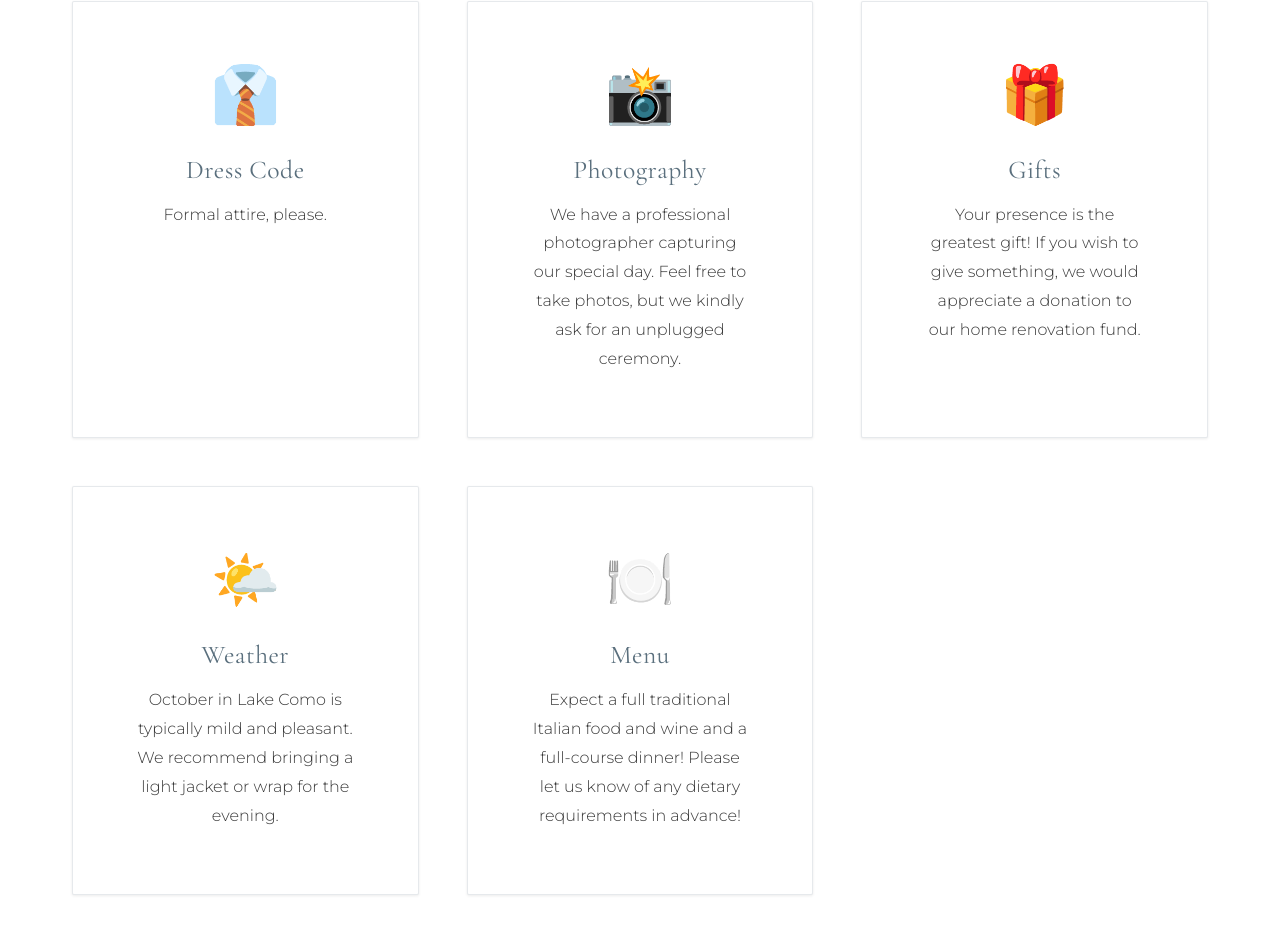
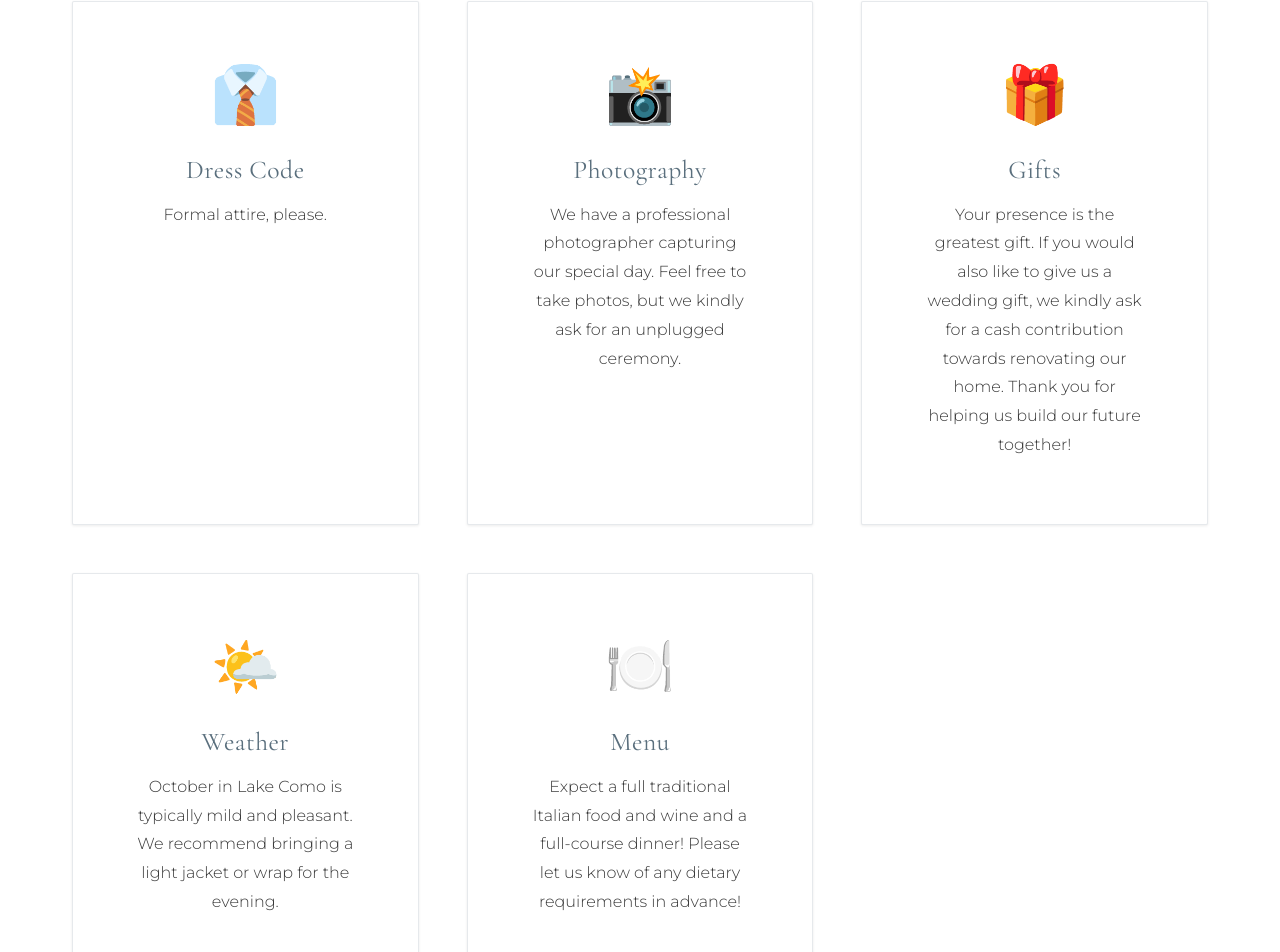
Before and after one commit to josephwalsh22-sketch/wedding_website, a React (Create React App) app: page /the-day in a window 1280 px wide. Shown: the part 3958-4910 px from the top of the page. Built offline with nearby package versions, Linux system fonts and the light colour scheme; a web font is replaced by a local one.

Commit message:
Clarify wedding gift preference

```diff
--- a/src/translations/translations.js
+++ b/src/translations/translations.js
@@ -86,7 +86,7 @@ export const translations = {
         "We have a professional photographer capturing our special day. Feel free to take photos, but we kindly ask for an unplugged ceremony.",
       gifts: "Gifts",
       giftsText:
-        "Your presence is the greatest gift! If you wish to give something, we would appreciate a donation to our home renovation fund.",
+        "Your presence is the greatest gift. If you would also like to give us a wedding gift, we kindly ask for a cash contribution towards renovating our home. Thank you for helping us build our future together!",
       weather: "Weather",
       weatherText:
         "October in Lake Como is typically mild and pleasant. We recommend bringing a light jacket or wrap for the evening.",
@@ -439,7 +439,7 @@ export const translations = {
         "Avremo un fotografo professionista che catturerà il nostro giorno speciale. Sentitevi liberi di scattare foto, ma Vi invitiamo gentilmente a vivere la cerimonia senza dispositivi elettronici.",
       gifts: "Regali",
       giftsText:
-        "La vostra presenza è il regalo più grande! Se desiderate fare un pensiero, apprezzeremmo una donazione per il nostro fondo di ristrutturazione della casa.",
+        "La vostra presenza è il regalo più grande. Se desiderate farci anche un regalo di nozze, vi chiediamo gentilmente un contributo in denaro per la ristrutturazione della nostra casa. Grazie per aiutarci a costruire insieme il nostro futuro!",
       weather: "Meteo",
       weatherText:
         "Ottobre sul Lago di Como è tipicamente mite e piacevole. Vi consigliamo di portare una giacca leggera o uno scialle per la sera.",
```
